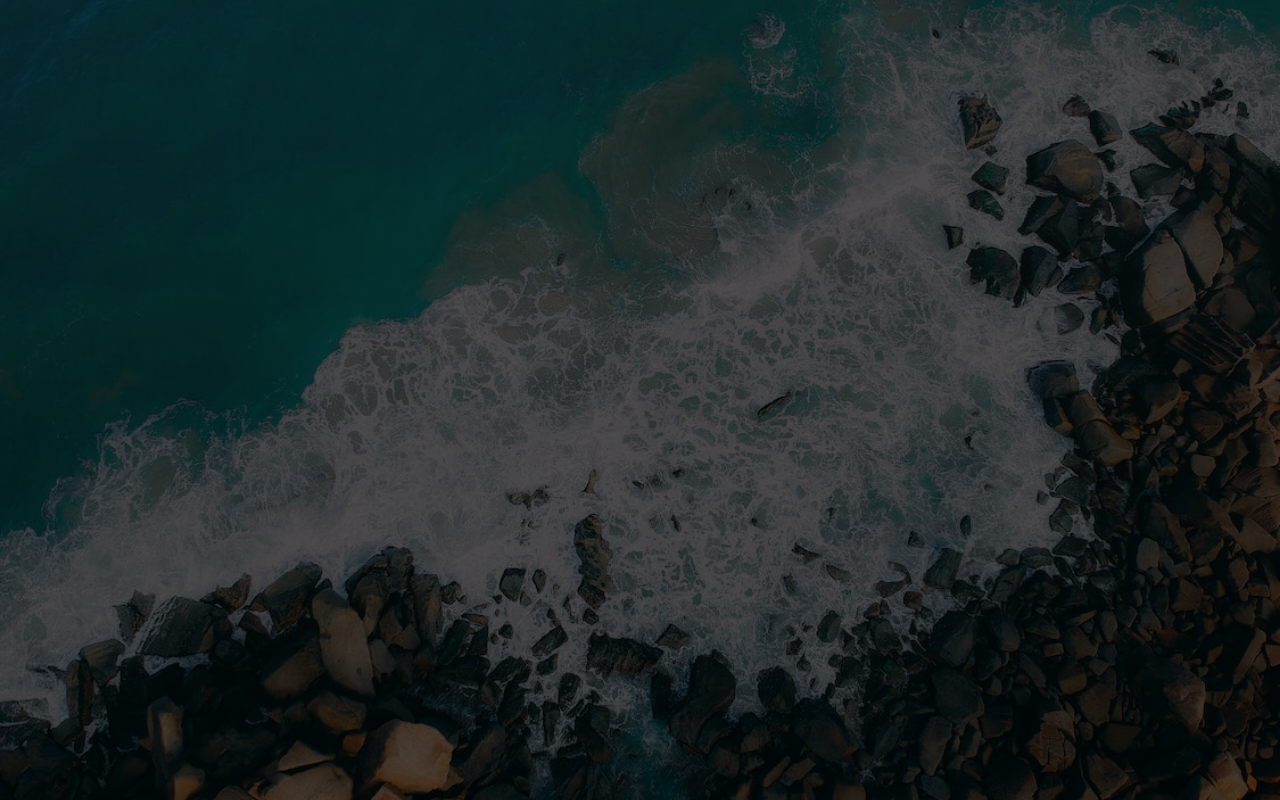
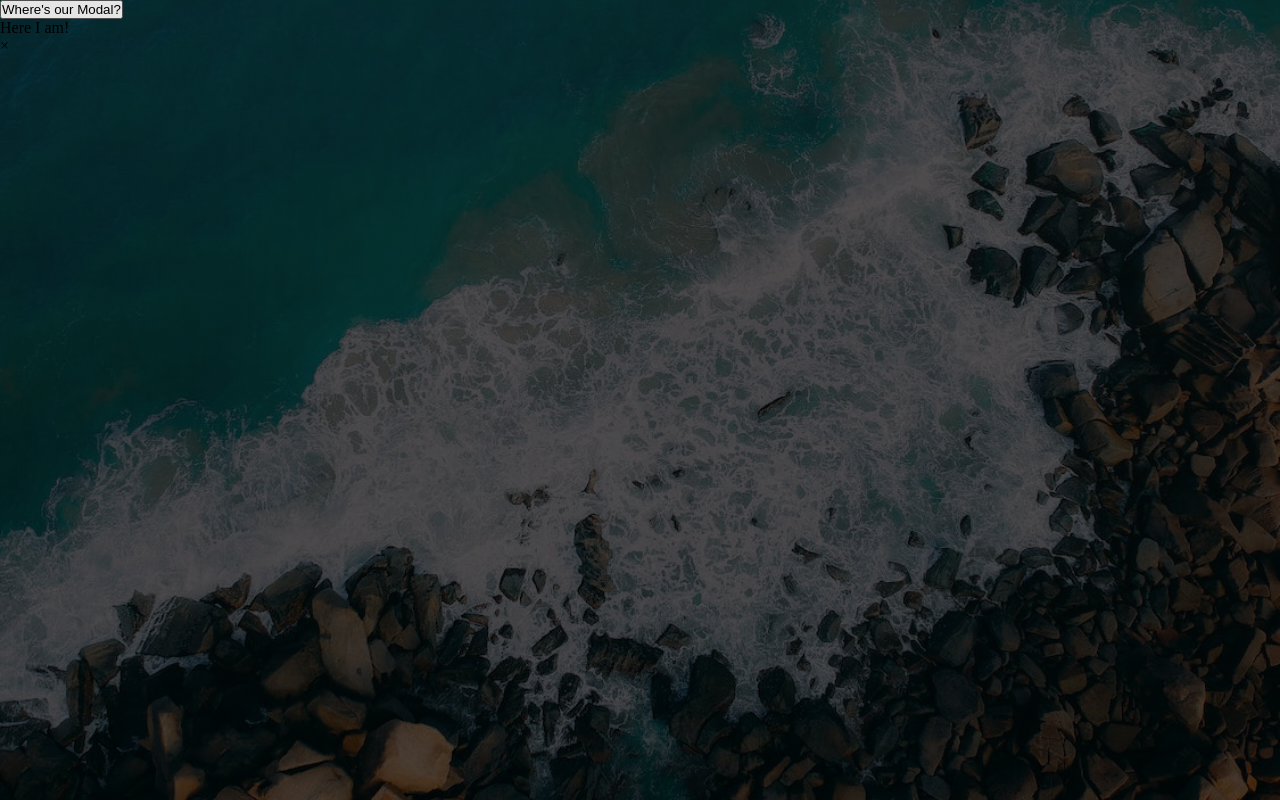
Before and after one commit to ChiefLopes/Modal-App, a plain HTML site: page index.html in a window 1280 px wide. Drawn offline with Linux system fonts and the light colour scheme.

Commit message:
set up the mark-up page

```diff
--- a/index.html
+++ b/index.html
@@ -9,6 +9,21 @@
 </head>
 <body>
 
+<!-- Modal Open Button -->
+<button id="open-btn">
+    <p>Where's our Modal?</p>
+</button>
+
+<!-- Modal / Modal Background -->
+<div id="modal-container">
+    <div id="modal">
+        <p>Here I am!</p>
+
+        <!-- Modal Close Button -->
+        <div id="close-btn">&times;</div>
+    </div>
+</div>
+
 
     <script src="./main.js"></script>
 </body>
```
